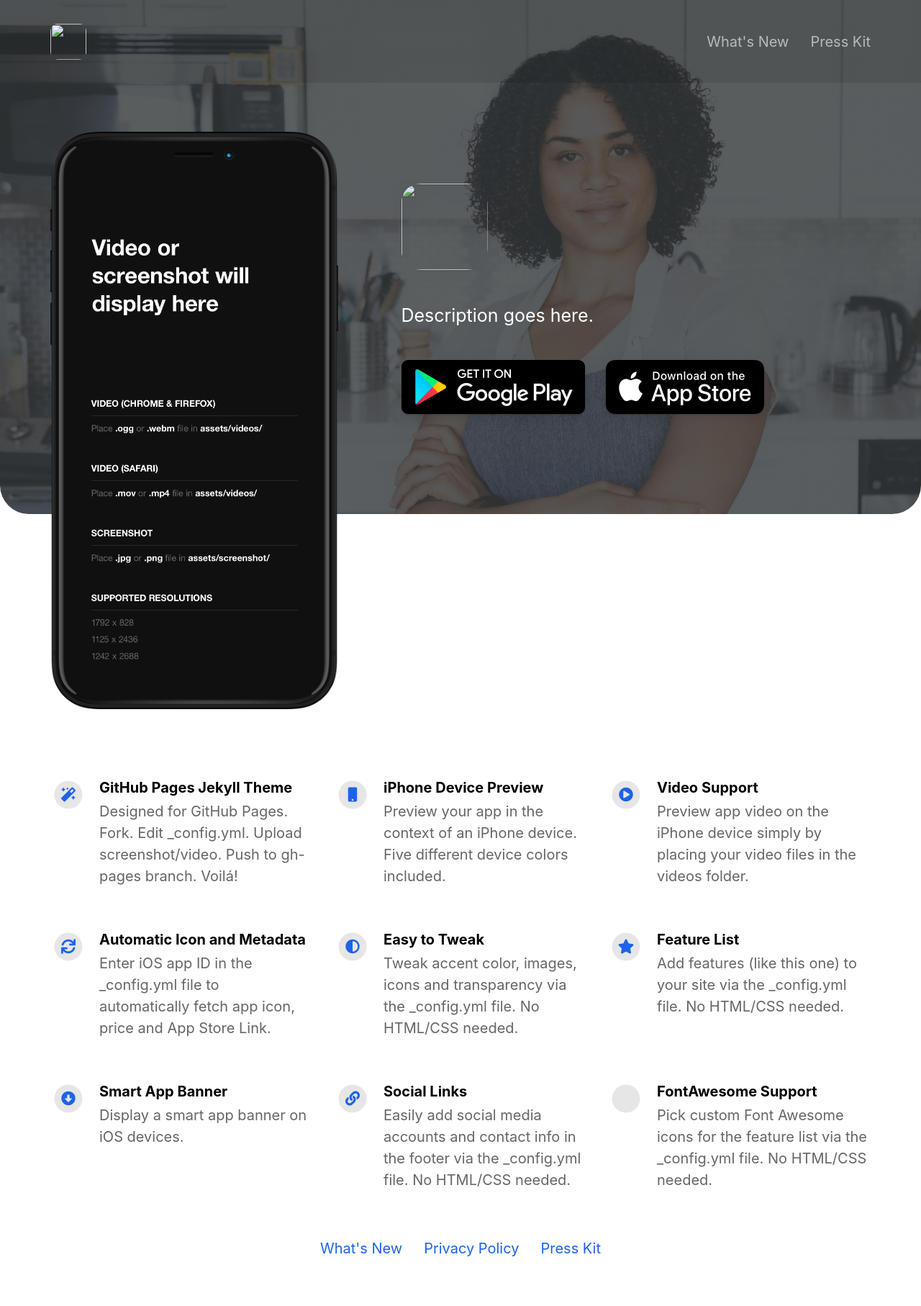
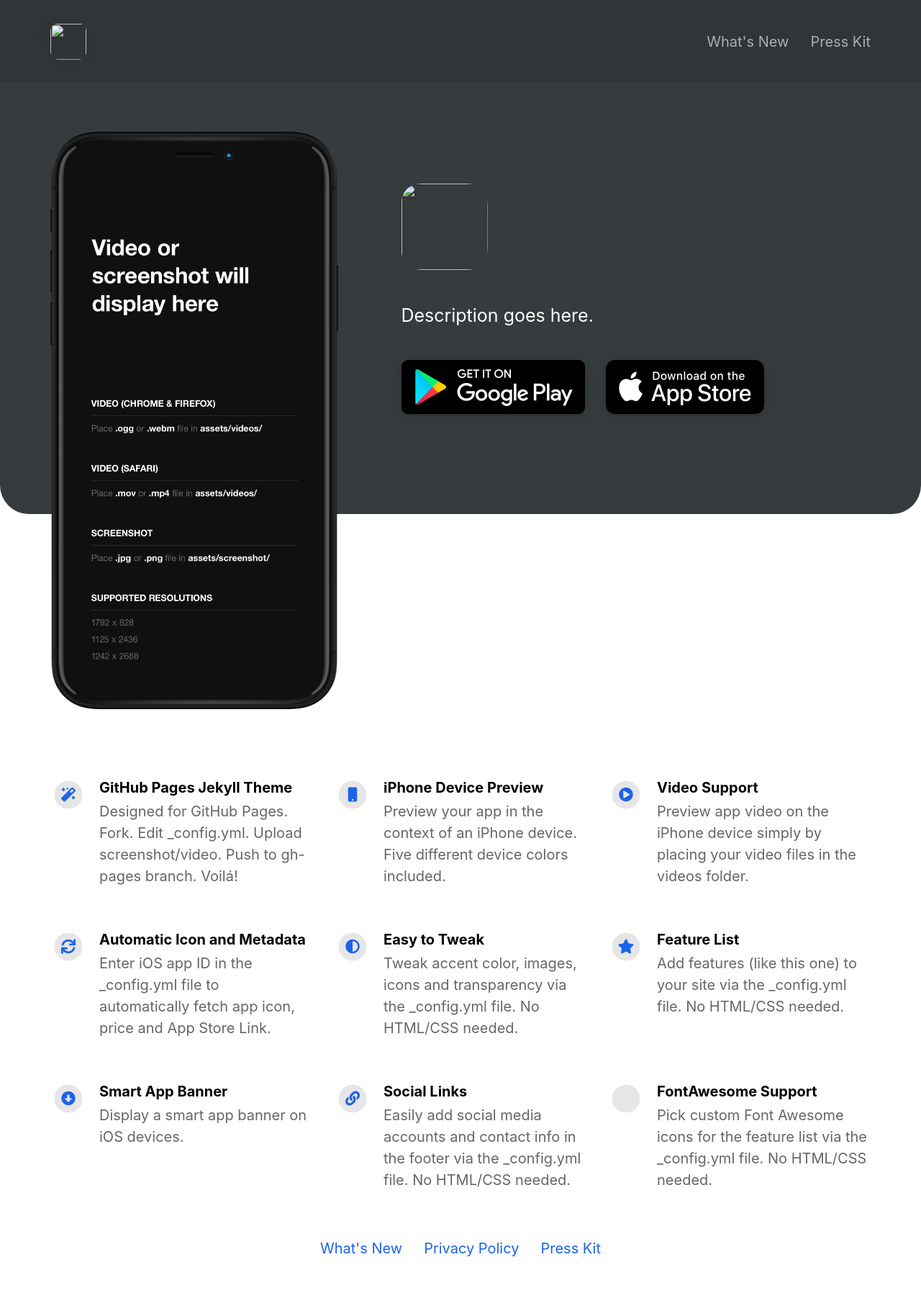
Before and after one commit to emilbaehr/automatic-app-landing-page, a Jekyll site: the page built from index.html, in a window 1280 px wide. Shown: the whole page at 72% size. Built offline with Jekyll 4.4.1, drawn with Linux system fonts in a browser that asks for light colours; nearby versions of some CDN libraries.

Commit message:
Update _config.yml

```diff
--- a/_config.yml
+++ b/_config.yml
@@ -83,7 +83,7 @@
 
 cover_image                               : assets/headerBack.jpg                    # Replace with alternative image path or image URL.
 cover_overlay_color                       : "#363b3d"
-cover_overlay_transparency                : 0.8
+cover_overlay_transparency                : 10
 
 device_color                              : black                                     # Set to: blue, black, yellow, coral or white.
 
```
